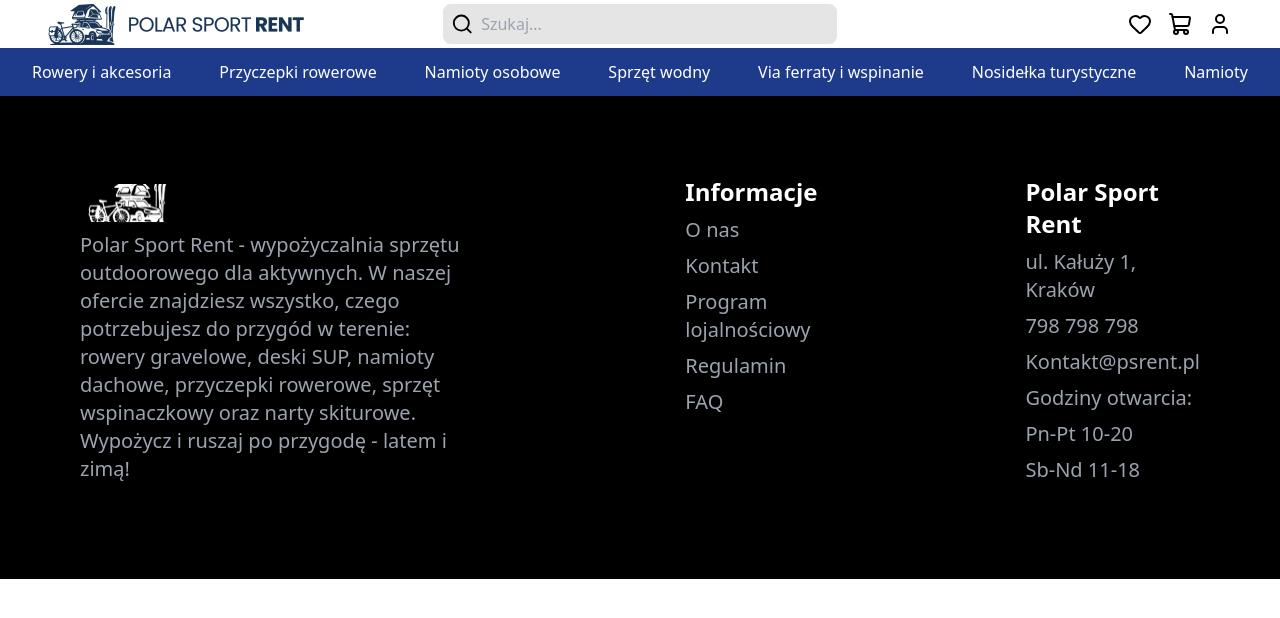
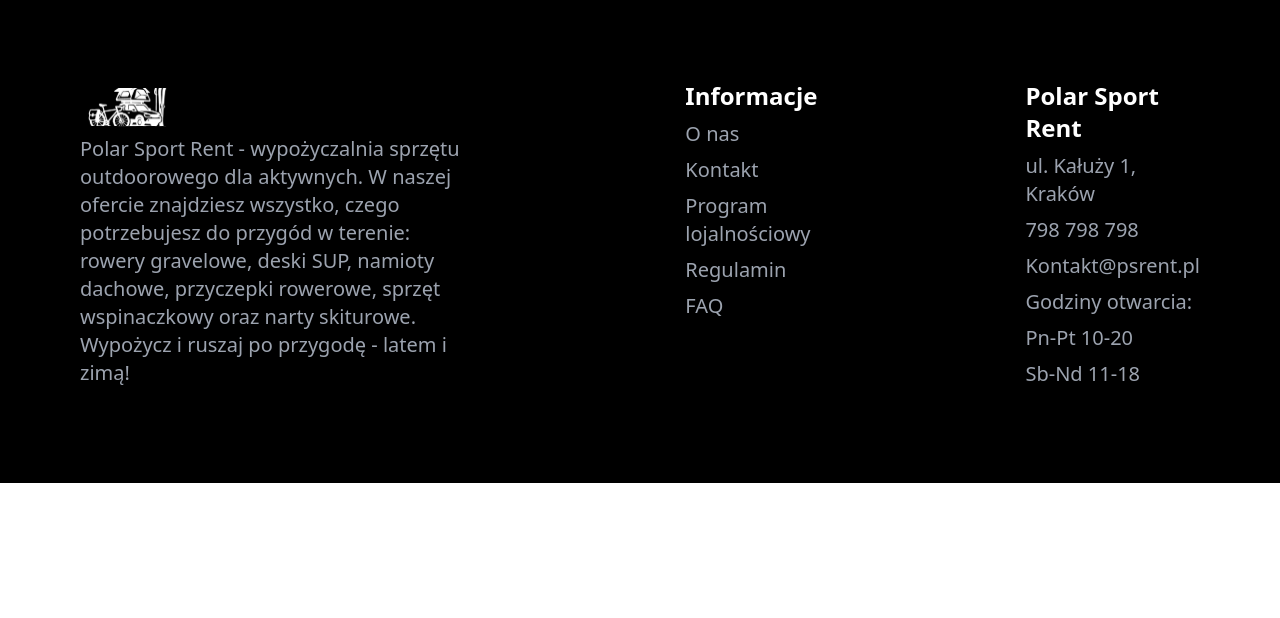
Before and after one commit to sebastian-j/sport-rent-frontend, a React (Vite) app: page / in a window 1280 px wide. Shown: the top 618 px of the page. Built offline with nearby package versions, Linux system fonts and the light colour scheme; some icons are missing.

Commit message:
fix: removed from App

```diff
--- a/src/App.tsx
+++ b/src/App.tsx
@@ -1,10 +1,8 @@
 import Footer from './components/Footer';
-import Header from './components/Header.tsx';
 
 function App() {
   return (
     <>
-      <Header />
       <Footer />
     </>
   );
```
